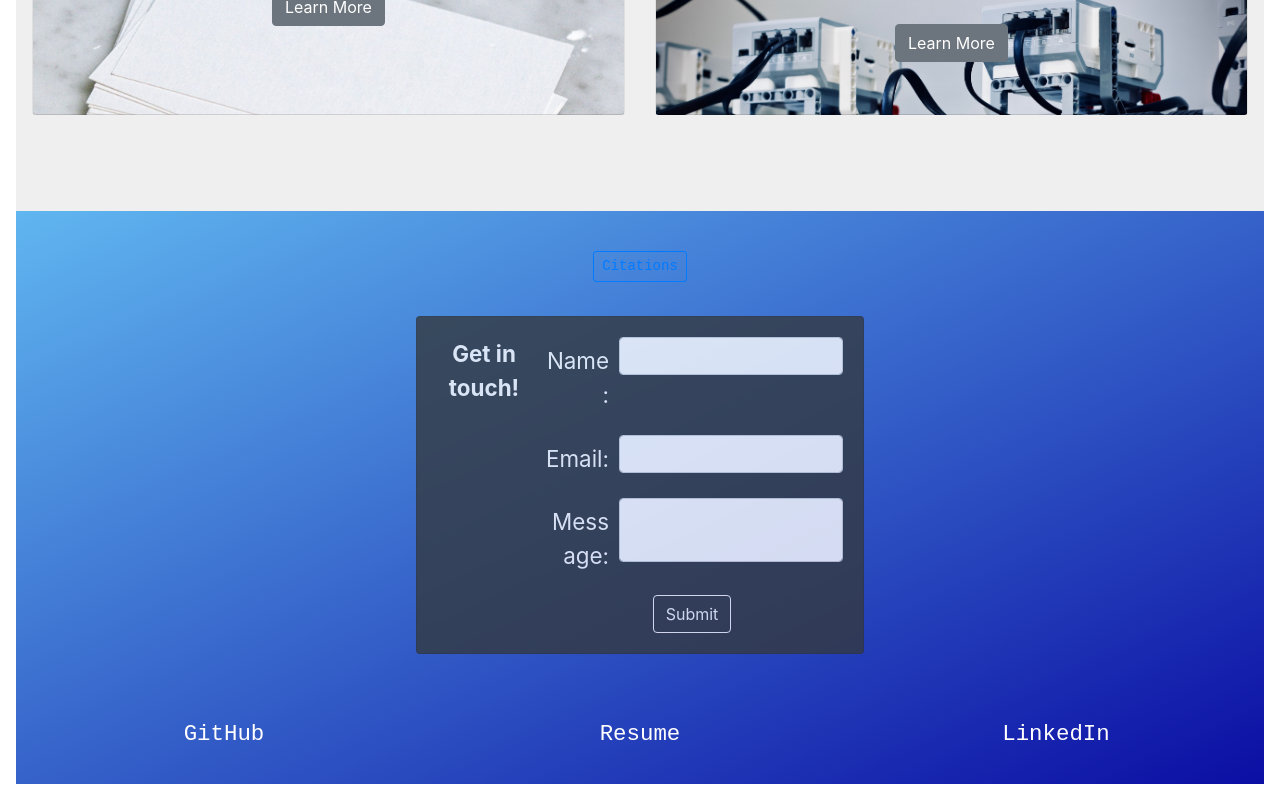
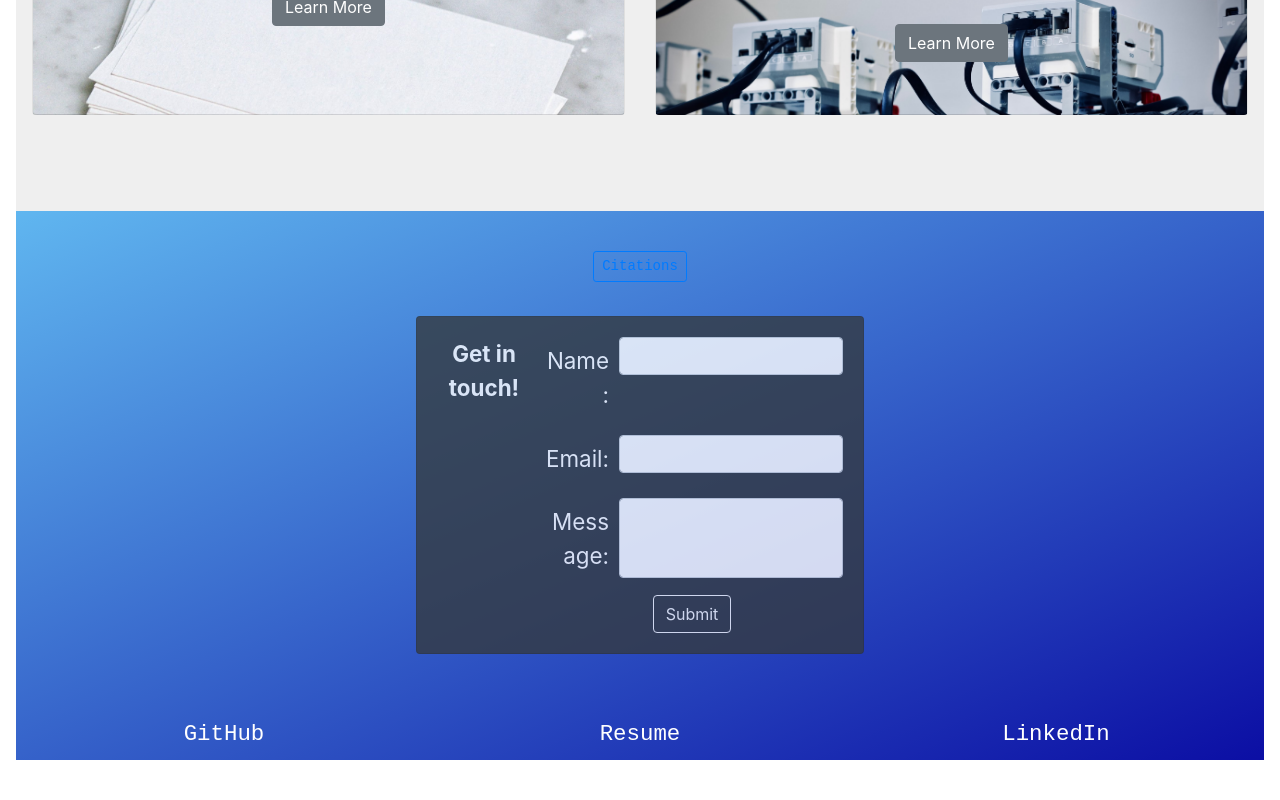
Before and after one commit to andrewlew1s/personal-website, a Vue app: page / in a window 1280 px wide. Shown: the part 2714-3514 px from the top of the page. After the commit the page ends 3490 px from the top, so only its background shows below. Built offline with nearby package versions, Linux system fonts and the light colour scheme.

Commit message:
fix: text height

```diff
--- a/src/components/Footer.vue
+++ b/src/components/Footer.vue
@@ -68,7 +68,7 @@ export default {
 		opacity: .8;
 
 		&__message {
-			min-height: 8vh;
+			min-height: 10vh;
 		}
 	}
 
@@ -84,6 +84,7 @@ export default {
 
 	&__flex {
 		display: flex;
+		margin-bottom: -1.5rem;
 
 		&__col {
 			flex: 1;
```
